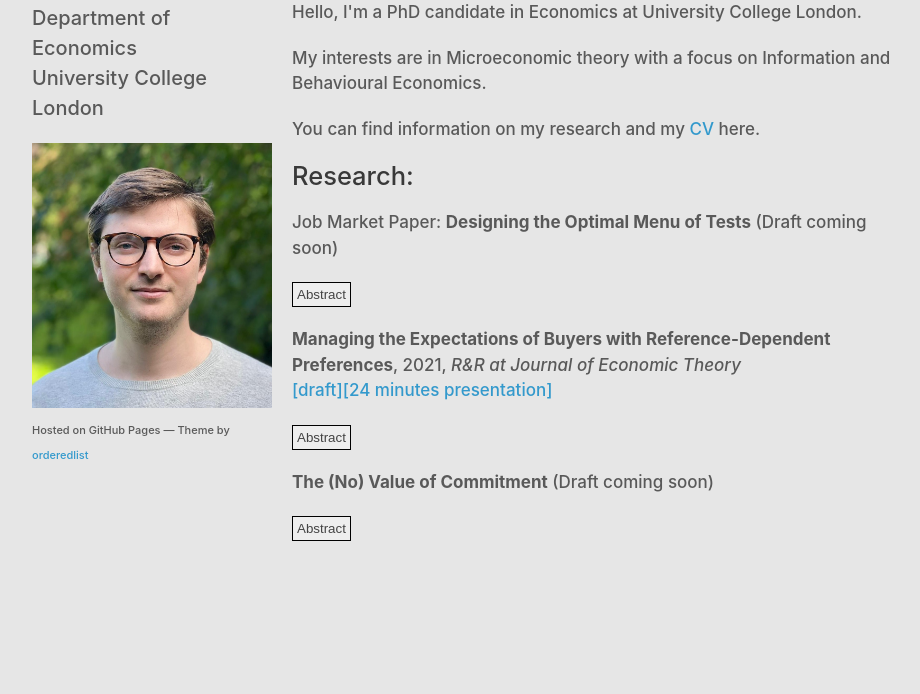
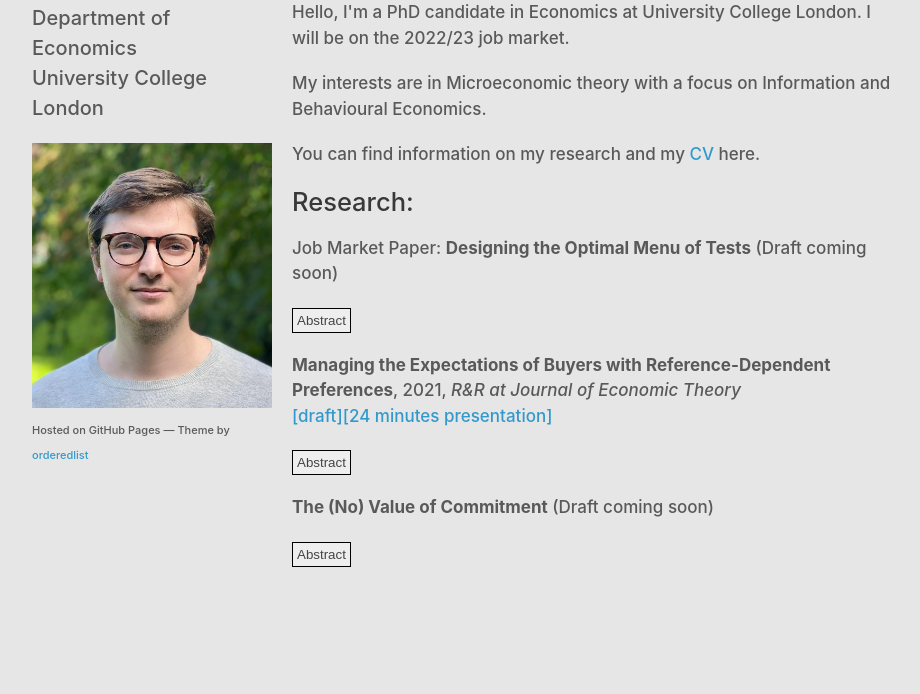
Before and after one commit to nahancart/nahancart.github.io, a plain HTML site: page index.html in a window 1280 px wide. Shown: the part 106-800 px from the top of the page, without its empty margins (178-1098 px from the left). Drawn offline with Linux system fonts and the light colour scheme.

Commit message:
Update index.html

```diff
--- a/index.html
+++ b/index.html
@@ -26,7 +26,7 @@
       <section>
         <h2>About me</h2>
 
-        <p>Hello, I'm a PhD candidate in Economics at University College London.</p>
+        <p>Hello, I'm a PhD candidate in Economics at University College London. I will be on the 2022/23 job market.</p>
 
         <p>My interests are in Microeconomic theory with a focus on Information and Behavioural Economics.</p>
 
```
